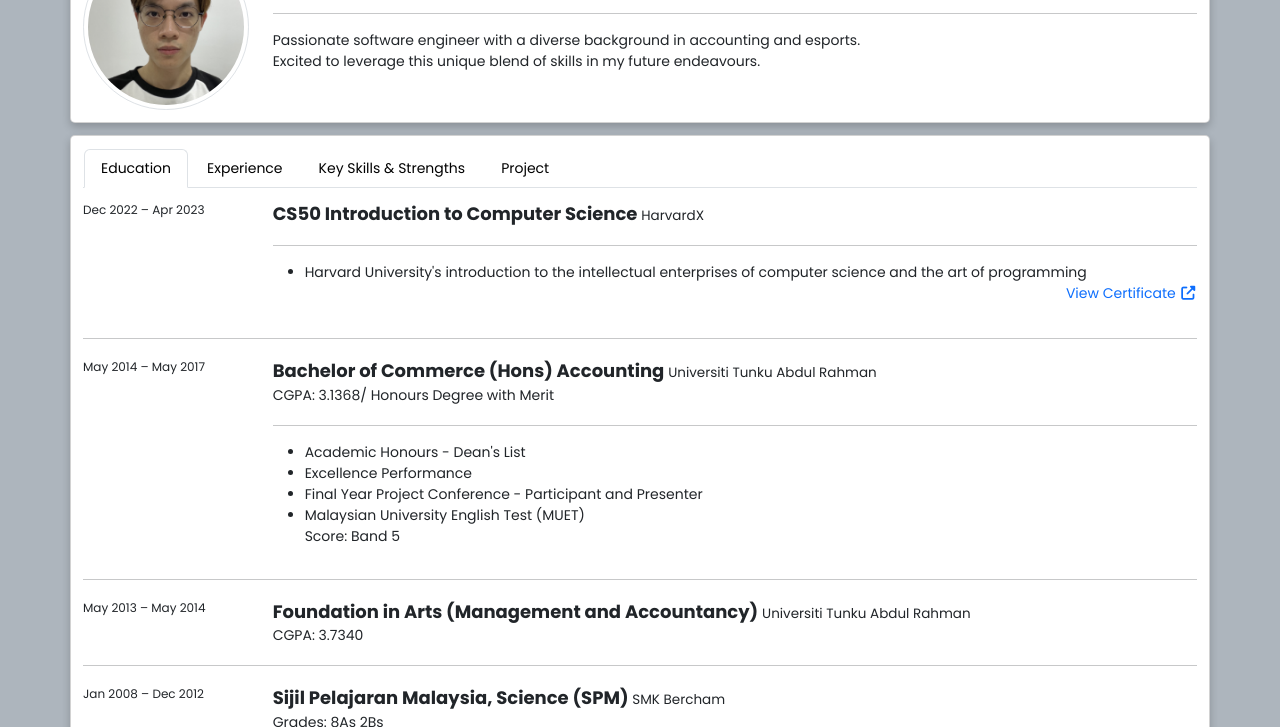
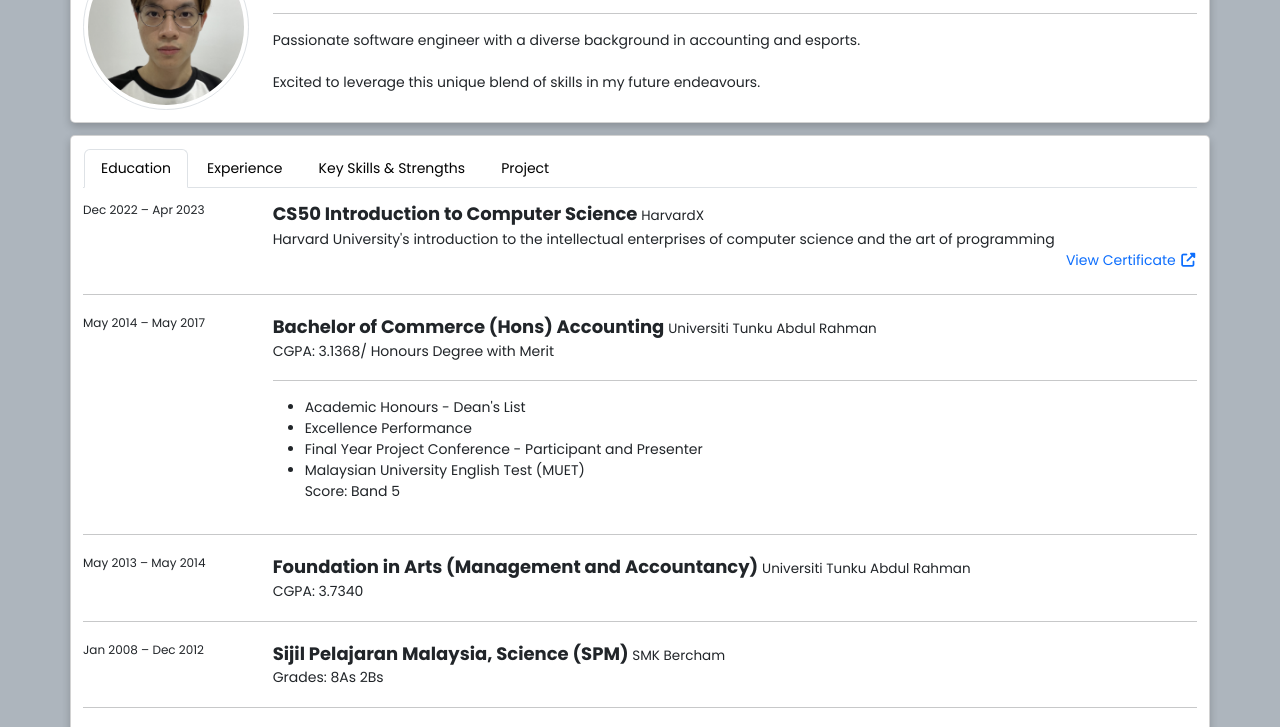
Before and after one commit to joncms95/joncms95.github.io, a plain HTML site: page index.html in a window 1280 px wide. Shown: the part 81-808 px from the top of the page. Drawn offline with nearby package versions, Linux system fonts and the light colour scheme.

Commit message:
Update resume

```diff
--- a/index.html
+++ b/index.html
@@ -43,6 +43,7 @@
                 <p>
                     Passionate software engineer with a diverse background in accounting and esports.
                     <br>
+                    <br>
                     Excited to leverage this unique blend of skills in my future endeavours.
                 </p>
             </div>
@@ -85,16 +86,11 @@
                         <h6>Dec 2022 &ndash; Apr 2023</h6>
                     </div>
                     <div class="col-sm-12 col-md-9 offset-md-3 col-lg-10 offset-lg-2">
-                        <hr />
-                        <ul>
-                            <li>Harvard University's introduction to the intellectual enterprises of computer science
-                                and
-                                the
-                                art of programming</li>
-                            <p class="achievements"><a
-                                    href="https://cs50.harvard.edu/certificates/ddcd40ec-a2a7-4c48-b3a5-8fd3ae58a3b4"
-                                    target="_blank">View Certificate <i class="fa fa-external-link fa-fw"></i></a></p>
-                        </ul>
+                        Harvard University's introduction to the intellectual enterprises of computer science and the
+                        art of programming
+                        <p class="achievements"><a
+                                href="https://cs50.harvard.edu/certificates/ddcd40ec-a2a7-4c48-b3a5-8fd3ae58a3b4"
+                                target="_blank">View Certificate <i class="fa fa-external-link fa-fw"></i></a></p>
                     </div>
                 </div>
                 <hr />
```
